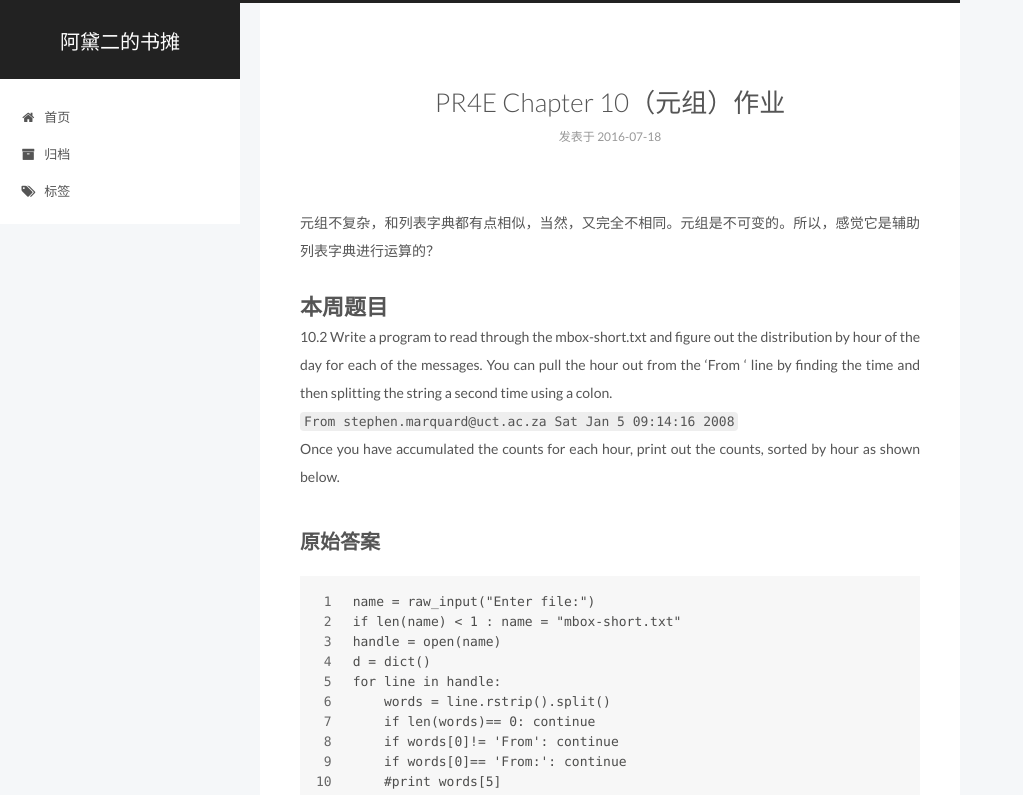
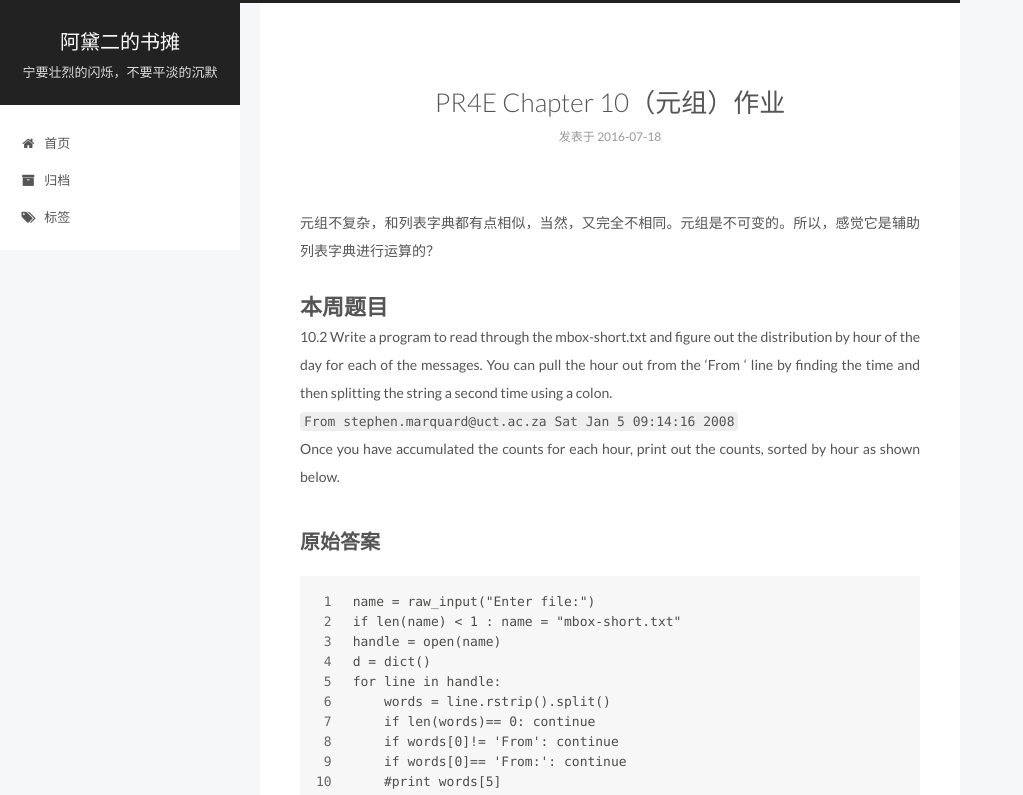
Before and after one commit to Yibeichan/Yibeichan.github.io, a plain HTML site: page 2016/07/18/PR4E-Chapter10-元组-作业/index.html in a window 1280 px wide. Shown: the top 795 px of the page, without its empty margins (0-1023 px from the left). Drawn offline with Linux system fonts and the light colour scheme.

Commit message:
Site updated: 2016-07-20 18:09:31

```diff
--- a/2016/07/18/PR4E-Chapter10-元组-作业/index.html
+++ b/2016/07/18/PR4E-Chapter10-元组-作业/index.html
@@ -154,7 +154,7 @@
       <span class="logo-line-after"><i></i></span>
     </a>
   </div>
-  <p class="site-subtitle"></p>
+  <p class="site-subtitle">宁要壮烈的闪烁，不要平淡的沉默</p>
 </div>
 
 <div class="site-nav-toggle">
```
Also changed, not shown: 2016/07/19/PR4E-Chapter11-正则表达式-作业/index.html (+1 -1 lines), 2016/07/20/Listen-to-Music/index.html (+1 -1 lines), 2016/07/20/hello-world/index.html (+1 -1 lines), archives/2016/07/index.html (+1 -1 lines), archives/2016/index.html (+1 -1 lines), archives/index.html (+1 -1 lines), index.html (+1 -1 lines), tags/Python/index.html (+1 -1 lines), tags/coursera/index.html (+1 -1 lines), tags/music/index.html (+1 -1 lines).
